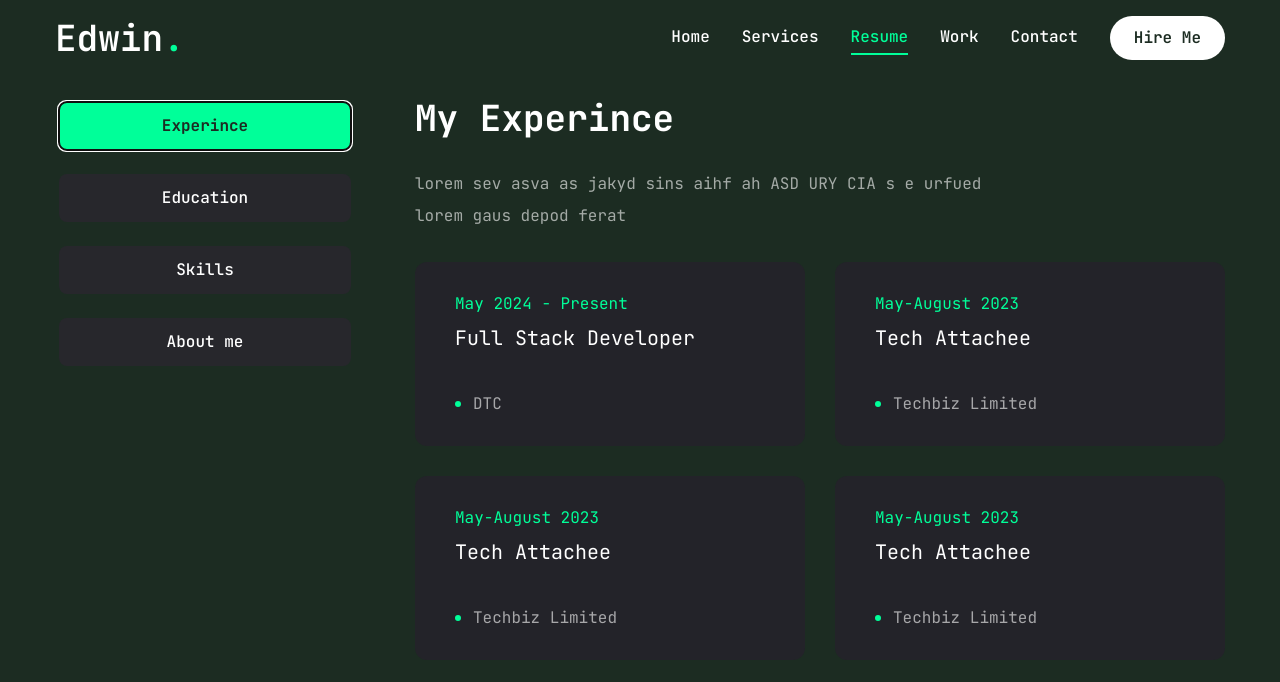
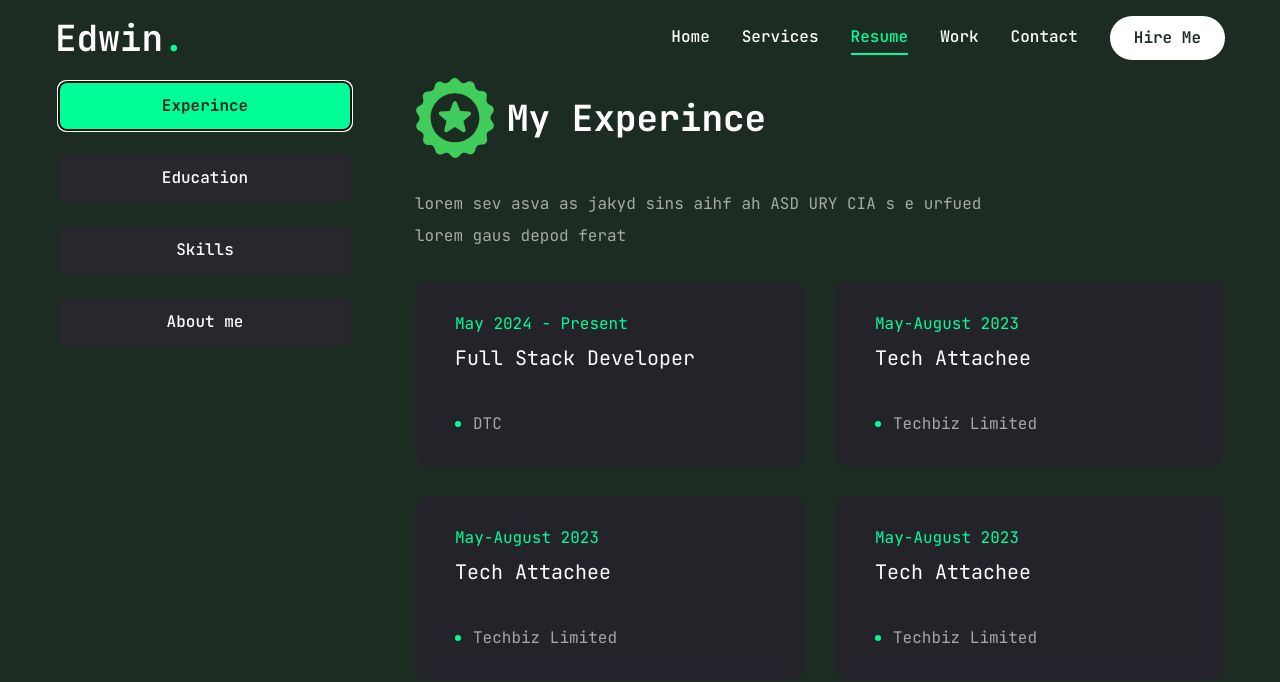
Before and after one commit to EdiGich/Edwin-s-portfolio, a Next.js app: page /resume in a window 1280 px wide. Both pictures are taken after a click on the tab "Experince". Shown: the top 682 px of the page. Built offline with nearby package versions, Linux system fonts and the light colour scheme.

Commit message:
mnor changes on vscodium

```diff
--- a/app/resume/page.jsx
+++ b/app/resume/page.jsx
@@ -48,7 +48,8 @@ const about = {
 
 //experience data
 const experience = {
-  icon: '/assets/resume/badge.svg',
+  icon: '/assets/resume/icons/badge.svg',
+  // icon: '/public/next.svg',
   title: 'My Experince',
   description:
     ' lorem sev asva as  jakyd sins aihf ah ASD URY CIA  s e urfued lorem gaus depod ferat',
@@ -78,7 +79,7 @@ const experience = {
 
 //education data
 const education = {
-  icon: '/assets/resume/cap.svg',
+  icon: '/assets/resume/icons/cap.svg',
   title: 'My Education',
   description:
     ' lorem sev asva as  jakyd sins aihf ah ASD URY CIA  s e urfued lorem gaus depod ferat',
@@ -174,7 +175,19 @@ const Resume = () => {
             {/* experience */}
             <TabsContent value="experience" className="w-full">
               <div className="flex flex-col gap-[30px] text-center xl:text-left">
-                <h3 className="text-4xl font-bold">{experience.title}</h3>
+                <div className="flex items-center gap-3  ">
+                  <img
+                    src={experience.icon}
+                    alt=""
+                    className="h-[10vh] filter"
+                    style={{
+                      filter:
+                        'invert(49%) sepia(100%) saturate(300%) hue-rotate(80deg) brightness(110%) contrast(100%)',
+                    }}
+                  />
+                  <h3 className="text-4xl font-bold">{experience.title}</h3>
+                </div>
+
                 <p className="max-w-[600px] text-white/60 mx-auto xl:mx-0">
                   {experience.description}
                 </p>
@@ -206,7 +219,18 @@ const Resume = () => {
             {/* education */}
             <TabsContent value="education" className="w-full">
               <div className="flex flex-col gap-[30px] text-center xl:text-left">
-                <h3 className="text-4xl font-bold">{education.title}</h3>
+                <div className="flex items-center gap-3  ">
+                  <img
+                    src={education.icon}
+                    alt=""
+                    className="h-[10vh] filter"
+                    style={{
+                      filter:
+                        'invert(49%) sepia(100%) saturate(300%) hue-rotate(80deg) brightness(110%) contrast(100%)',
+                    }}
+                  />
+                  <h3 className="text-4xl font-bold">{education.title}</h3>
+                </div>
                 <p className="max-w-[600px] text-white/60 mx-auto xl:mx-0">
                   {education.description}
                 </p>
```
Also changed, not shown: public/assets/resume/icons/badge.svg, public/assets/resume/icons/cap.svg.
